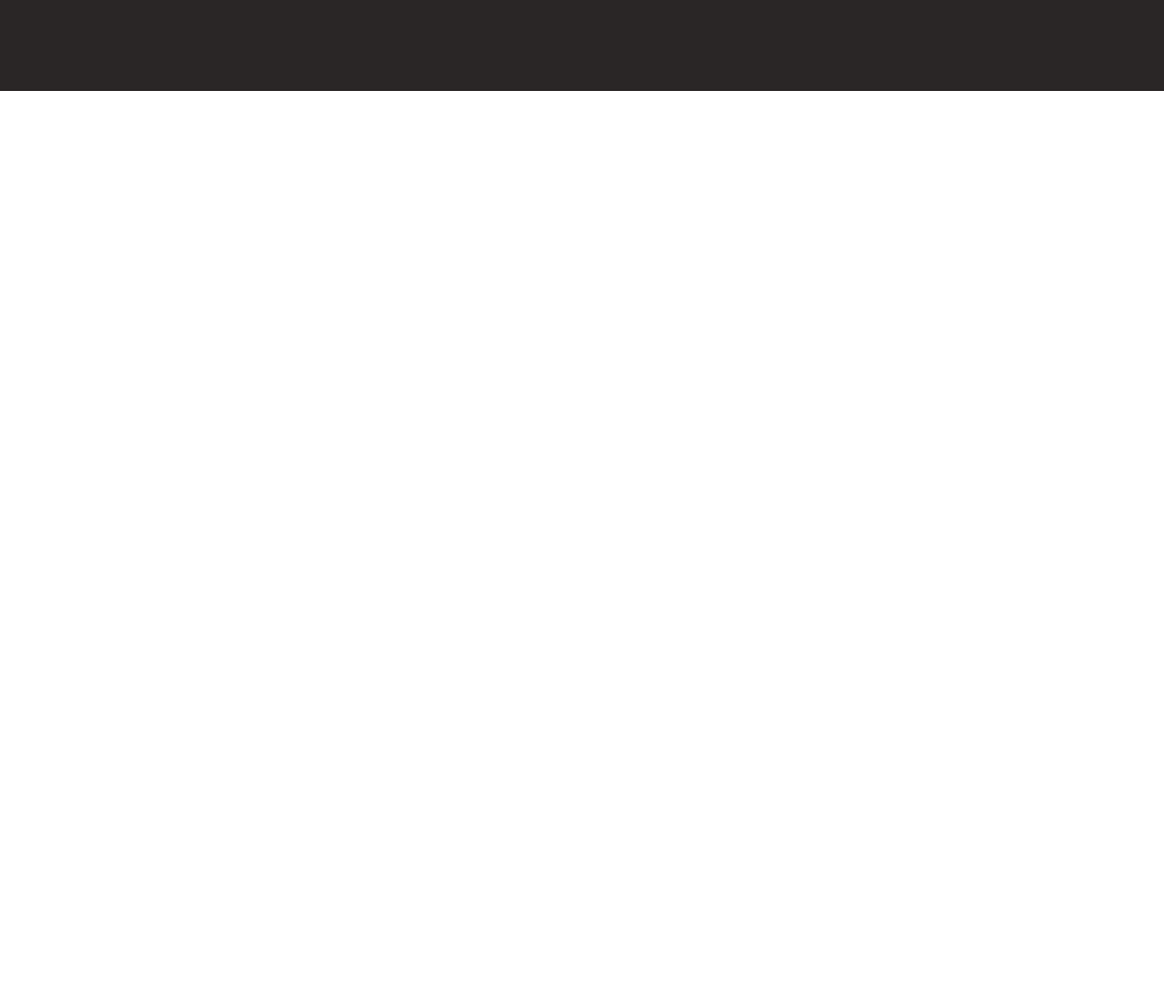
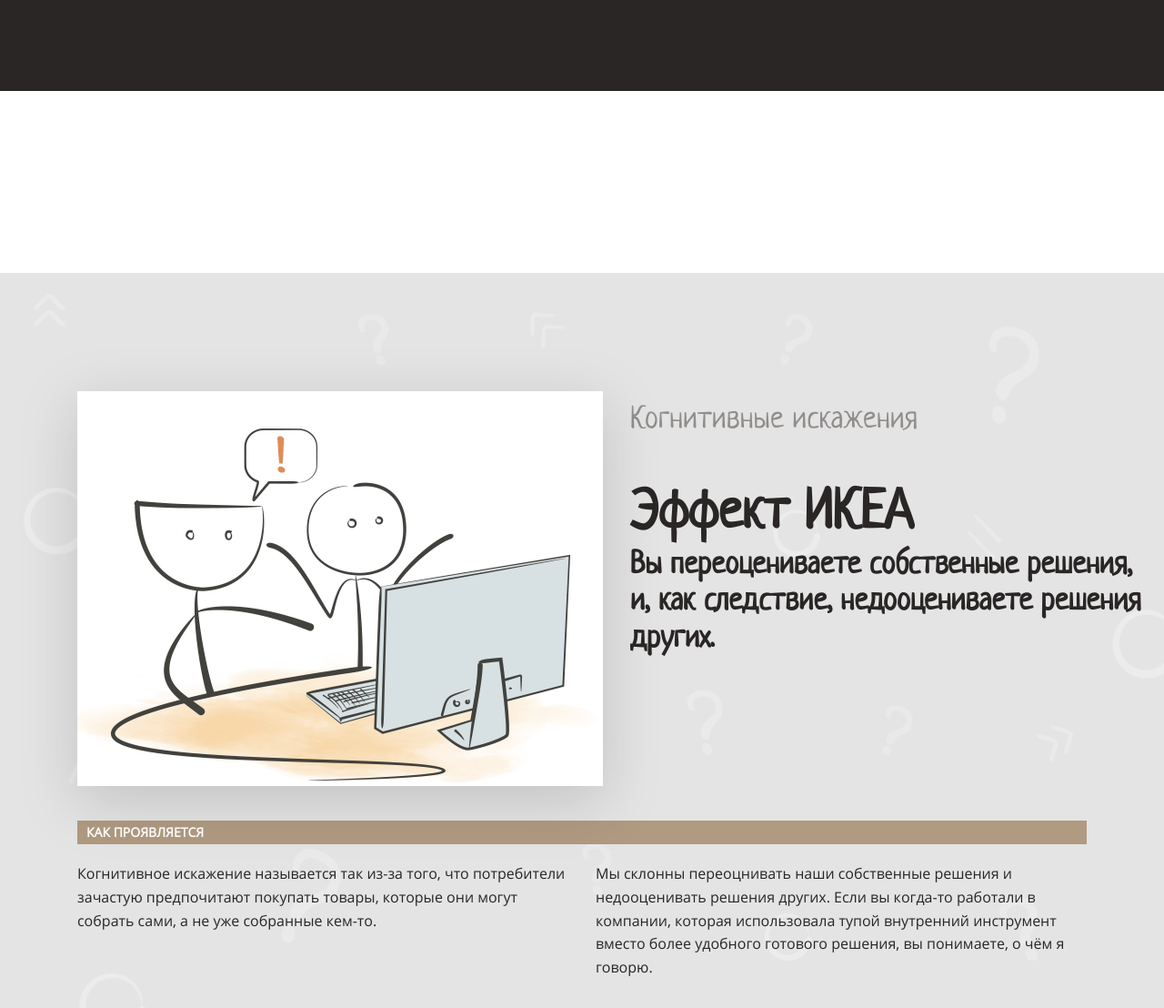
Before and after one commit to vzorenko/layout-designer-project-lvl1, a website: page src/index.html in a window 1280 px wide. Shown: the part 2741-3849 px from the top of the page at 91% size. Before the commit the page ends 3041 px from the top, so only its background shows below. Drawn offline with Linux system fonts and the light colour scheme.

Commit message:
Add section "Effect Ikea"

```diff
--- a/src/index.html
+++ b/src/index.html
@@ -15,16 +15,17 @@
         <h1>
           <span class="color-main">Когнитивные<br>искажения</span><br>в программировании
         </h1>
-        <img src="images/main.png" alt="logo image">
+        <img src="images/main.png" alt="Студен Хекслета сидит на низком стуле скрестивши ноги. На коленях у него ноутбук с логотипом 'Хекслет'. Похоже на то что студент задумался и смотрит в экран лэптопа. Вокруг него знаки вопроса повисшие в воздухе">
         <div class="columns-2">
-          <p>Мы, разработчики, часто сталкиваемся с проблемами, которые идут вразрез с нашей продуктивностью. Но мы часто игнорируем целостную картину. Некоторые из этих проблем малозаметны, некоторые существенны. Иногда с ними можно как-то справиться, а иногда, к сожалению, нет.</p>
-          <p>Вместе они формируют что-то вроде замкнутого цикла, и это может привести к длительной потере продуктивности, багам и бесконечному разочарованию.
+          <p class="nobreak-in-column">Мы, разработчики, часто сталкиваемся с проблемами, которые идут вразрез с нашей продуктивностью. Но мы часто игнорируем целостную картину. Некоторые из этих проблем малозаметны, некоторые существенны. Иногда с ними можно как-то справиться, а иногда, к сожалению, нет.</p>
+          <p class="nobreak-in-column">Вместе они формируют что-то вроде замкнутого цикла, и это может привести к длительной потере продуктивности, багам и бесконечному разочарованию.
           Если мы сможем минимизировать воздействие одного или нескольких из этих факторов, то сможем сломать и цикл, а остатки нейтрализовать.</p>
           <a class="button" href="#5 отсек когнитивных искажений">Подробнее</a>
         </div>
       </div>
     </section>
   </header>
+
   <main>
     <section class="z-index-plus-1000">
       <article class="content">
@@ -34,8 +35,8 @@
           <iframe class="video" width="919" height="569" src="https://www.youtube.com/embed/jie9AizBqss" frameborder="0" allowfullscreen></iframe>
         </div>
       </article>
-      <!--<div class="dark-line"></div>-->
     </section>
+
     <section class="bg-color-dark text-color-white upp-200px-container">
       <nav id="navigation" class="content">
         <div class="card">
@@ -66,8 +67,24 @@
           <h3>Ошибка планирования</h3>
           <p>Неправильно рассчитывать время необходимое для завершения задачи.</p>
         </div>
+      </nav>
+    </section>
 
-      </nav>
+    <section id="ikea-effect" class="bg-image">
+      <div class="content">
+        <div class="columns-2">
+          <img class="break-in-column shadow" src="images/1.png" alt="Учиник и учитель находятся перед копмьютером. Ученик разводит руками в стороны, а учитель тычет пальцем в монитор и восклицает">
+          <p class="pre-header">Когнитивные искажения</p>
+          <h2>Эффект ИКЕА</h2>
+          <h3>Вы переоцениваете собственные решения, и, как следствие, недооцениваете решения других.</h3>
+      </div>
+
+        <div class="columns-2 height-200px">
+          <h4 class="allwidth-in-column bg-color-dark">Как проявляется</h4>
+          <p>Когнитивное искажение называется так из-за того, что потребители зачастую предпочитают покупать товары, которые они могут собрать сами, а не уже собранные кем-то.</p>
+          <p>Мы склонны переоцнивать наши собственные решения и недооценивать решения других. Если вы когда-то работали в компании, которая использовала тупой внутренний инструмент вместо более удобного готового решения, вы понимаете, о чём я говорю.</p>
+        </div>
+      </div>
     </section>
   </main>
   <footer>
--- a/src/styles/style.css
+++ b/src/styles/style.css
@@ -190,10 +190,6 @@
   color: var(--color-dark);
 }
 
-#navigation h4 {
-  font-size: 52px;
-}
-
 /* Элементы */
 
 .button {
@@ -212,7 +208,8 @@
   background-color: var(--color-main);
 }
 
-.video {
+.video,
+.shadow {
   filter: drop-shadow(0 16px 32px rgba(0, 0, 0, 0.15));
 }
 
@@ -224,7 +221,6 @@
 
 .columns-2 p {
   margin-top: 0;
-  break-inside: avoid;
 }
 
 .center {
@@ -251,6 +247,57 @@
   color: var(--color-white);
 }
 
+.text-olor-white-transpatence {
+  color: var(--color-white-transpatence);
+}
+
 .z-index-plus-1000 {
   z-index: 10000;
 }
+
+.break-after-in-column {
+  break-inside: break-after;
+}
+
+.break-before-in-column {
+  break-inside: break-before;
+}
+
+.nobreak-in-column {
+  break-inside: avoid;
+}
+
+.allwidth-in-column {
+  column-span: all;
+}
+
+.height-200px {
+  height: 200px;
+}
+
+#navigation h4 {
+  font-size: 52px;
+}
+
+#ikea-effect h4 {
+  padding: 5px 10px;
+
+  color: var(--color-white);
+
+  font-size: 14px;
+  font-family: "Open Sans", sans-serif;
+
+  text-transform: uppercase;
+
+  background-color: var(--color-brown);
+}
+
+#ikea-effect .pre-header {
+  color: var(--color-dark-transpatence);
+  font-size: 34px;
+  font-family: "Neucha", sans-serif;
+}
+
+#ikea-effect p {
+  padding: 20px 0;
+}
```
